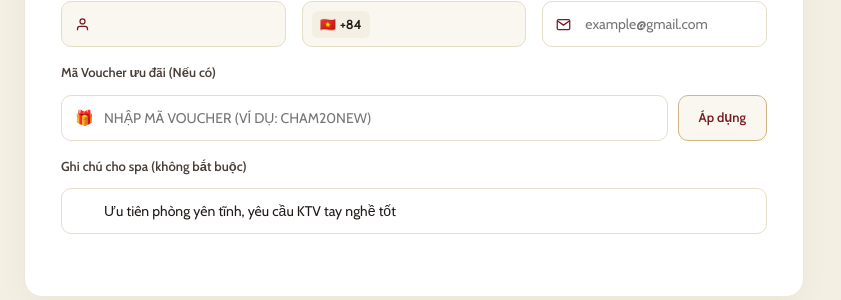
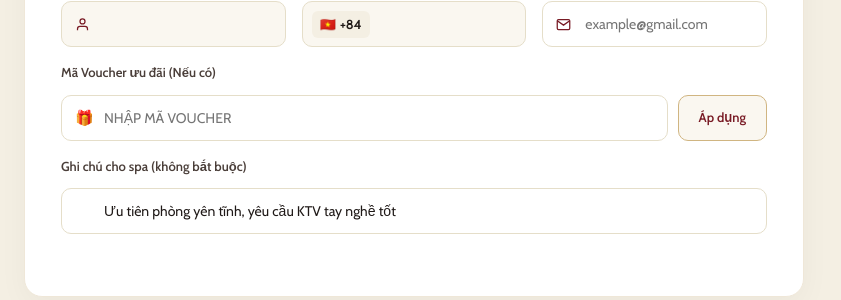
Before and after one commit to nhatquanggle-maker/chamspacrm, a Django app: page /appointment/ in a window 1280 px wide. Shown: the part 1328-1628 px from the top of the page, without its empty margins (0-841 px from the left). Run offline with Django 5.2, Linux system fonts and the light colour scheme; data comes from the database, SQL or seed files in the repository; some libraries are stand-ins or nearby versions.

Commit message:
chore(booking): remove example voucher code from placeholder

```diff
--- a/templates/appointment/booking.html
+++ b/templates/appointment/booking.html
@@ -312,7 +312,7 @@
             <div class="voucher-input-group">
               <div class="input-icon-wrapper" style="flex: 1;">
                 <span class="input-prefix-icon">🎁</span>
-                <input type="text" id="inputVoucher" class="form-input text-uppercase" placeholder="Nhập mã voucher (Ví dụ: CHAM20NEW)" value="{{ request.GET.voucher|default:''|upper }}">
+                <input type="text" id="inputVoucher" class="form-input text-uppercase" placeholder="Nhập mã voucher" value="{{ request.GET.voucher|default:''|upper }}">
               </div>
               <button type="button" class="btn-apply-voucher" id="btnApplyVoucher">Áp dụng</button>
             </div>
```
